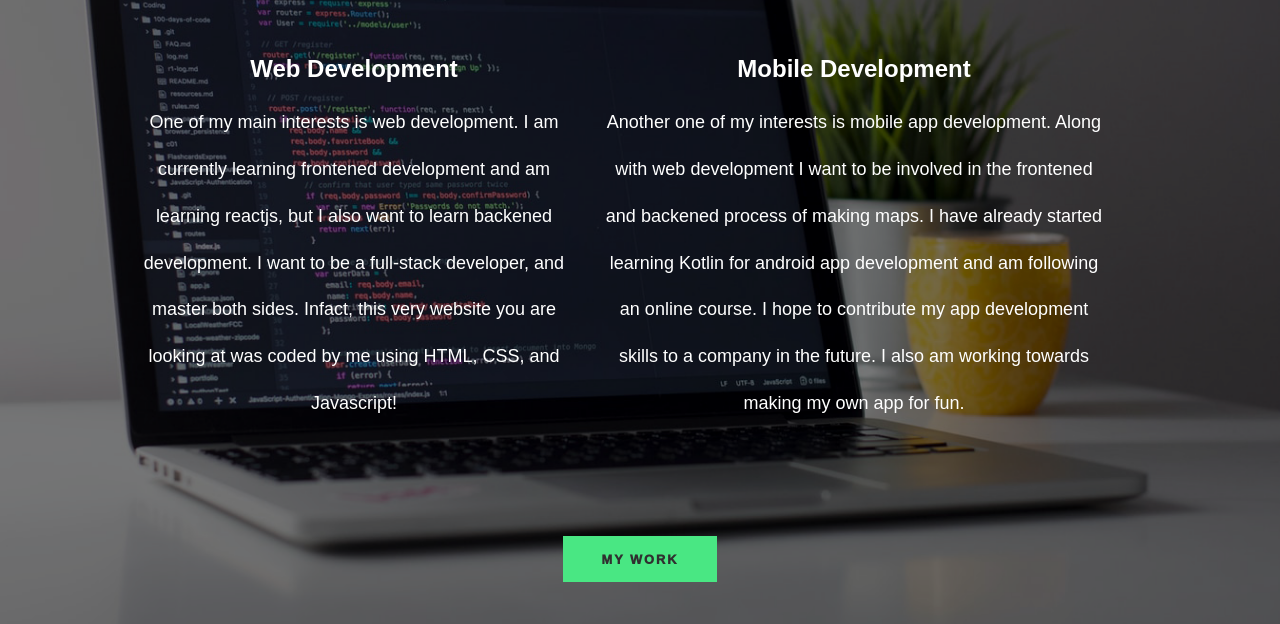
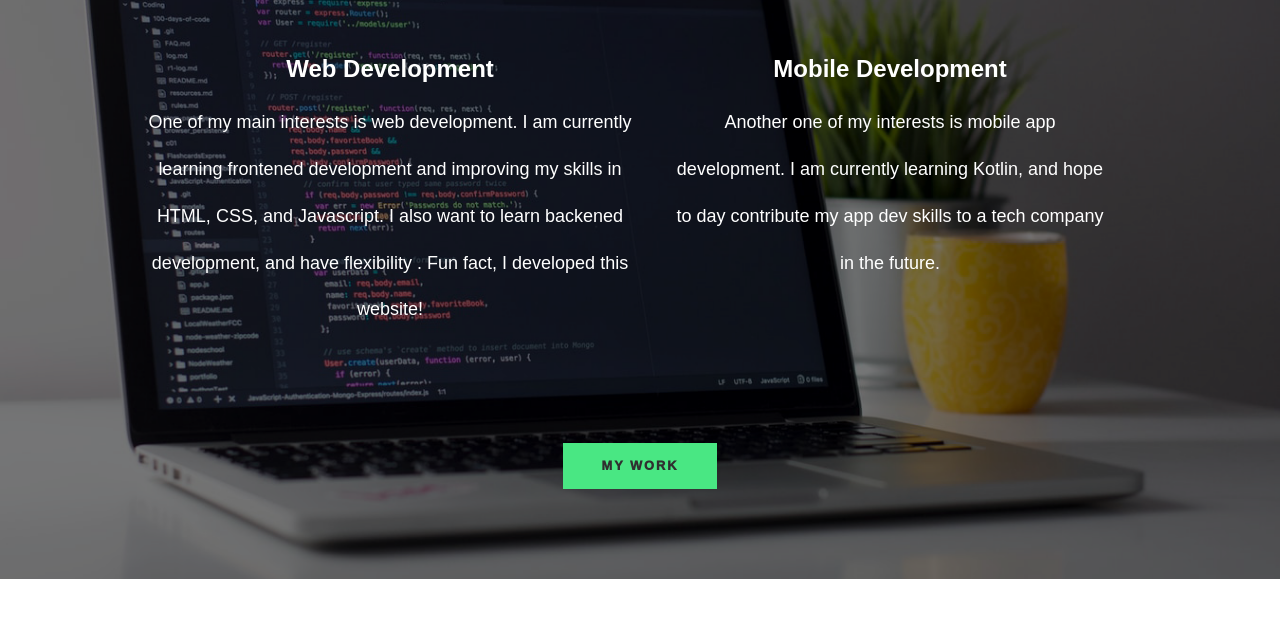
Before and after one commit to Stephboss9/PortfolioWebsite, a plain HTML site: page index.html in a window 1280 px wide. Shown: the part 721-1345 px from the top of the page. Drawn offline with Linux system fonts and the light colour scheme; a web font is replaced by a local one.

Commit message:
Edited Interests section

```diff
--- a/index.html
+++ b/index.html
@@ -51,17 +51,15 @@
                 <div class = "interest"> <!--interest 1-->
                     <h3> Web Development</h3>
                     <p> One of my main interests is web development. I am currently learning frontened development and
-                        am learning reactjs, but I also want to learn backened development. I want to be a full-stack developer, and master
-                        both sides. Infact, this very website you are looking at was coded by me using HTML, CSS, and Javascript!
+                        improving my skills in HTML, CSS, and Javascript. I also want to learn backened development, and have
+                        flexibility . Fun fact, I developed this website!
                     </p>
                 </div>
 
                 <div class = "interest"> <!--interest 2-->
                     <h3> Mobile Development </h3>
-                    <p> Another one of my interests is mobile app development. Along with web development
-                        I want to be involved in the frontened and backened process of making maps. I have already started learning Kotlin
-                        for android app development and am following an online course. I hope to contribute my app development skills to a company
-                        in the future. I also am working towards making my own app for fun.
+                    <p> Another one of my interests is mobile app development. I am currently learning Kotlin,
+                        and hope to day contribute my app dev skills to a tech company in the future.
                     </p>
                 </div>
 
```
